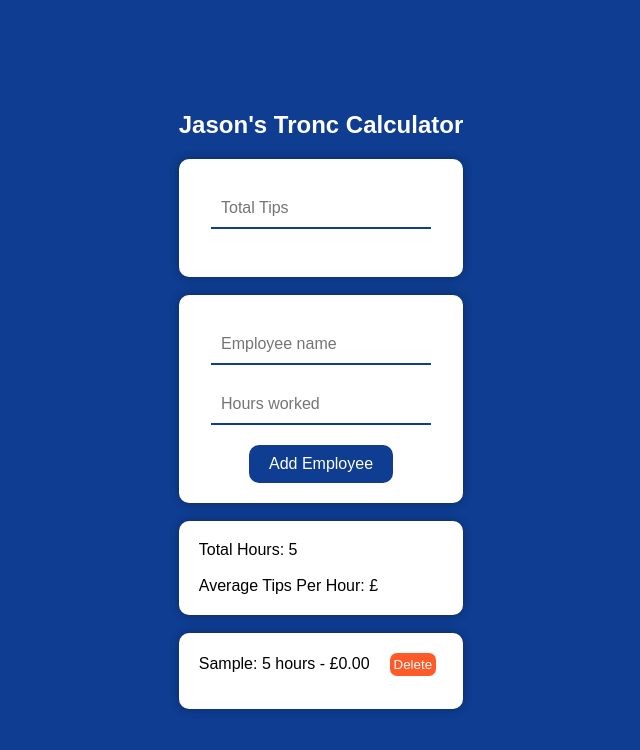
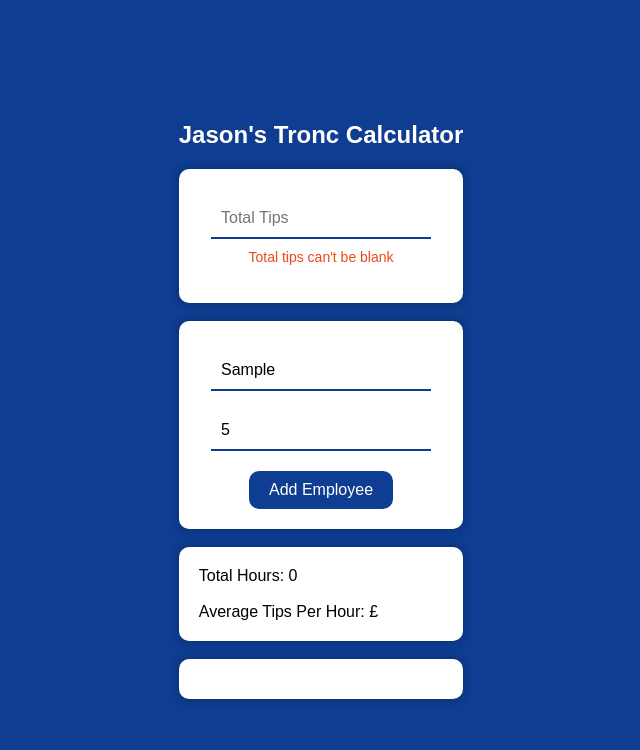
Before and after one commit to markprodehl/tip-calculator, a React (Create React App) app: page / in a window 1280 px wide. Both pictures are taken after typing "Sample", "5" into the empty fields and a click on the button "Add Employee". Shown: the top 750 px of the page, without its empty margins (319-959 px from the left). Built offline with nearby package versions, Linux system fonts and the light colour scheme.

Commit message:
Updated the validation message to display under the input field

```diff
--- a/src/components/TipCalculator.css
+++ b/src/components/TipCalculator.css
@@ -73,3 +73,10 @@ button[type="delete"]:hover {
 .employee-item {
   margin-bottom: 10px;
 }
+
+.error-message {
+  margin: 0;
+  color: #ED4815;
+  font-size: 14px;
+  align-items: left;
+}
--- a/src/components/TipCalculator.js
+++ b/src/components/TipCalculator.js
@@ -7,30 +7,32 @@ const TipCalculator = () => {
   const [totalHours, setTotalHours] = useState(0);
   const [employeeName, setEmployeeName] = useState("");
   const [hoursWorked, setHoursWorked] = useState("");
+  const [totalTipsError, setTotalTipsError] = useState("");
+  const [employeeNameError, setEmployeeNameError] = useState("");
+  const [hoursWorkedError, setHoursWorkedError] = useState("");
 
   const handleTotalTipsChange = (e) => {
     const value = e.target.value;
     setTotalTips(value === 0 ? "" : value);
   };
 
-  // const handleEmployeeSubmit = (event) => {
-  //   event.preventDefault();
-  //   setEmployees([...employees, { employeeName, hoursWorked }]);
-  //   setTotalHours(totalHours + parseInt(hoursWorked));
-  //   setEmployeeName("");
-  //   setHoursWorked("");
-  // };
 
   const handleEmployeeSubmit = (event) => {
     event.preventDefault();
-    if (isNaN(totalTips) || totalTips === 0) {
-      return alert("Total tips must be a number greater than 0");
+    setTotalTipsError("");
+    setEmployeeNameError("");
+    setHoursWorkedError("");
+    if (!totalTips) {
+      setTotalTipsError("Total tips can't be blank");
+      return;
     }
-    if (!employeeName) {
-      return alert("Employee name is required");
+    if (!employeeName || !employeeName.trim()) {
+      setEmployeeNameError("Employee name can't be blank ");
+      return;
     }
-    if (isNaN(hoursWorked) || hoursWorked === "") {
-      return alert("Hours worked must be a number greater than 0");
+    if (!hoursWorked || isNaN(hoursWorked) || hoursWorked <= 0) {
+      setHoursWorkedError("Hours worked can't be blank");
+      return;
     }
     setEmployees([...employees, { employeeName, hoursWorked }]);
     setTotalHours(totalHours + parseInt(hoursWorked));
@@ -53,7 +55,8 @@ const TipCalculator = () => {
           value={totalTips || ""}
           onChange={handleTotalTipsChange}
           placeholder="Total Tips"
-        />
+          />
+          {totalTipsError && <p className="error-message">{totalTipsError}</p>}
       <br />
       </form>
       <br/>
@@ -65,6 +68,7 @@ const TipCalculator = () => {
           value={employeeName}
           onChange={(e) => setEmployeeName(e.target.value)}
         />
+        {employeeNameError && <p className="error-message">{employeeNameError}</p>}
         <input
           type="number"
           name="hoursWorked"
@@ -72,6 +76,7 @@ const TipCalculator = () => {
           value={hoursWorked}
           onChange={(e) => setHoursWorked(e.target.value)}
         />
+        {hoursWorkedError && <p className="error-message">{hoursWorkedError}</p>}
         <button type="submit">Add Employee</button>
       </form>
       <br />
```
